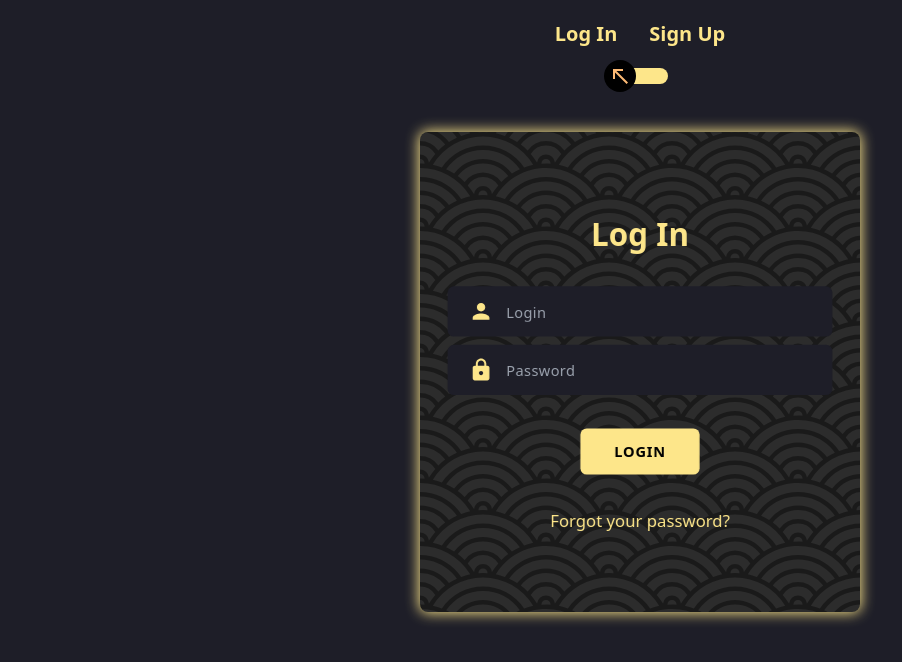
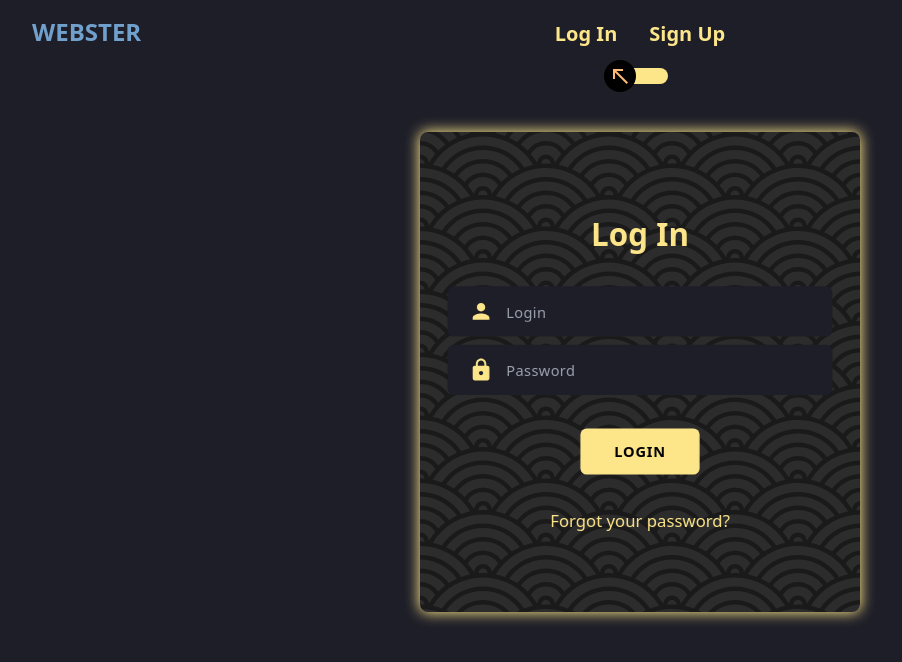
Before and after one commit to vbondarets/WEBSTER, a React (Create React App) app in the folder client/: page /auth in a window 1280 px wide. Shown: the top 662 px of the page, without its empty margins (0-902 px from the left). Built offline with nearby package versions, Linux system fonts and the light colour scheme; no server answers.

Commit message:
some fix

```diff
--- a/client/src/pages/AuthPage.jsx
+++ b/client/src/pages/AuthPage.jsx
@@ -2,11 +2,18 @@ import React, { useState } from "react";
 import NorthWestIcon from "@mui/icons-material/NorthWest";
 import AuthForm from "../components/AuthForm";
 import RegisterForm from "../components/RegisterForm";
+import { Link } from "react-router-dom";
 
 const AuthPage = () => {
     let [page, setPage] = useState(false);
     return (
         <div className="flex flex-col h-full justify-center items-center gap-5 m-5 text-mainFontColor">
+            <Link
+                to={"/"}
+                className="md:block hidden hover:text-amber-200 transition-all absolute top-0 left-0 ml-8 mt-4 text-2xl font-semibold whitespace-nowrap"
+            >
+                WEBSTER
+            </Link>
             <h6 className="flex gap-8 text-amber-200 font-bold text-xl select-none">
                 <span>Log In</span>
                 <span>Sign Up</span>
@@ -29,7 +36,7 @@ const AuthPage = () => {
                     <NorthWestIcon />
                 </div>
             </label>
-            <div className="card-3d-wrap mt-4 w-[440px] h-[480px] block">
+            <div className="card-3d-wrap mt-4 lg:w-[440px] h-[480px] md:w-80 w-64 block">
                 <div className="card-3d-wrapper w-full h-full preserve-3d bg-authF bg-[#2c2c2c] rounded-lg shadow-neon">
                     <AuthForm />
                     <RegisterForm />
--- a/client/src/router/routes.jsx
+++ b/client/src/router/routes.jsx
@@ -7,7 +7,7 @@ import Container from '../pages/Container';
 export const publicRoutes = [
     { path: "/", component: <Container component={<MainPage/>}/>},
     { path: "/auth", component: <AuthPage /> },
-    { path: "/test", component: <Test /> },
+    { path: "/test", component: <Container component={<Test/>}/>},
 ];
 
 export const authRoutes = [
```
